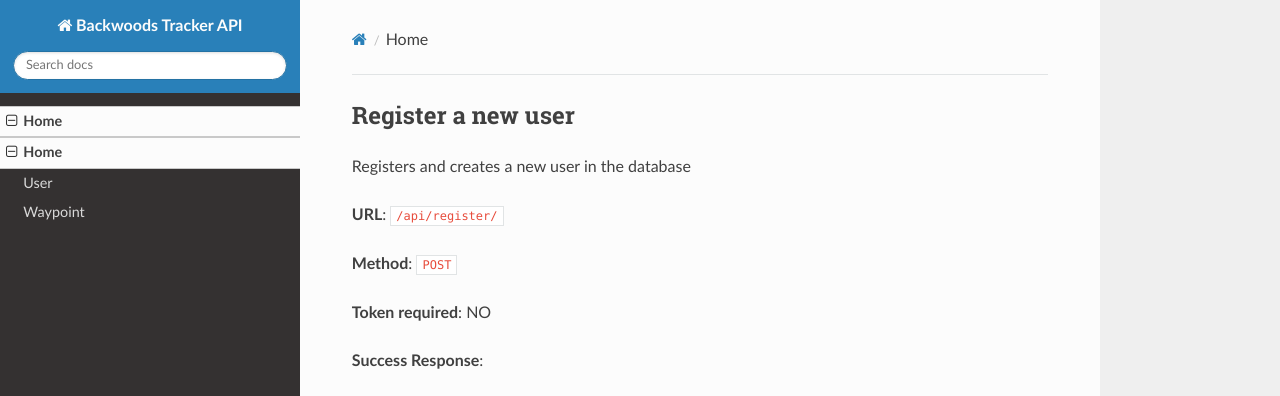
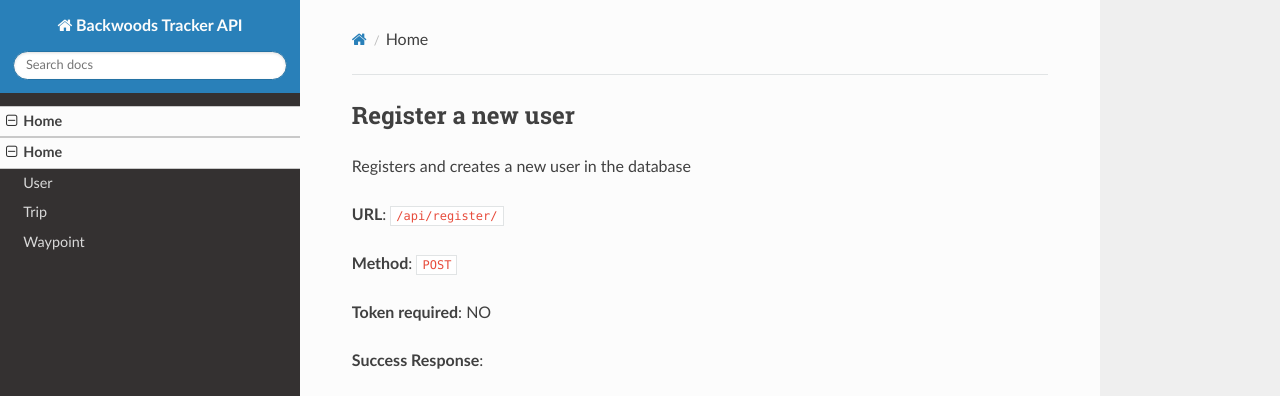
Before and after one commit to BloomTech-Labs/LabsPT1_bkwds, an MkDocs documentation site: the page built from docs/Auth.md, in a window 1280 px wide. Shown: the top 396 px of the page. Built offline with MkDocs 1.6.1, drawn with Linux system fonts in a browser that asks for light colours; nearby versions of some CDN libraries.

Commit message:
Add Trip markdown file to yaml

```diff
--- a/mkdocs.yml
+++ b/mkdocs.yml
@@ -3,5 +3,6 @@ nav:
   - Home: Auth.md
   - Authorization: Auth.md
   - User: User.md
+  - Trip: Trip.md
   - Waypoint: Waypoint.md
 theme: readthedocs
```
